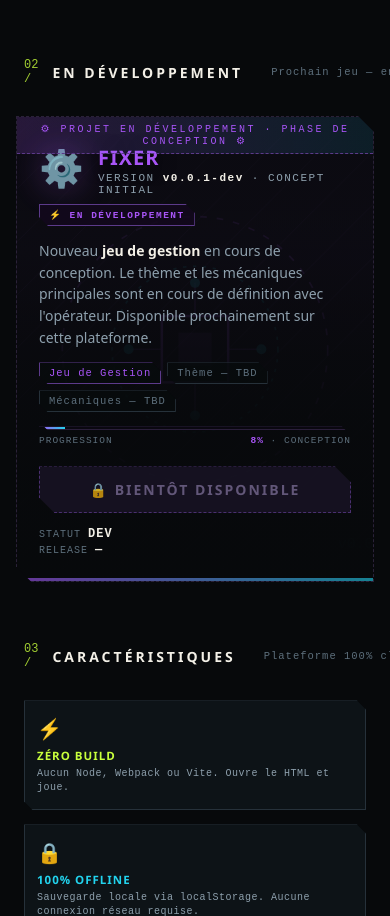
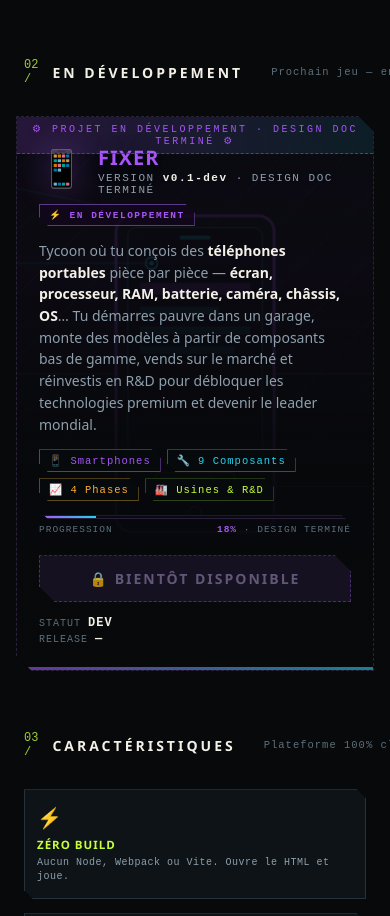
Before and after one commit to 4kraa/game-center, a plain HTML site: page index.html in a window 390 px wide. Shown: the part 1314-2230 px from the top of the page. Drawn offline with Linux system fonts and the light colour scheme.

Commit message:
Fixer v0.1-dev : design doc terminé + theme smartphones sur l'index
Design doc complet (fixer_design.md) :
- Pitch : concevoir des telephones portables piece par piece depuis un garage
- Boucle de gameplay : projet -> selection composants -> assemblage -> production -> vente -> R&D
- 9 slots de composants detailles : ecran, CPU, RAM, stockage, batterie, camera, chassis, OS, connectique
- 4 scores : PERF, DISPLAY, CAMERA, BATTERY LIFE
- 6 segments de clientele (etudiants, gamers, photo, business...)
- 4 phases de progression : garage -> atelier -> PME -> multinationale
- Systeme economique : couts composants + assemblage + R&D + marketing vs revenus
- Etapes de developpement + decisions en attente

Carte Fixer sur index.html mise a jour :
- Progression 8% -> 18% (DESIGN TERMINÉ)
- Version v0.0.1-dev -> v0.1-dev
- Theme revele : 'Tycoon ou tu conçois des telephones portables piece par piece'
- Tags concrets : Smartphones, 9 Composants, 4 Phases, Usines & R&D
- Icône changee : ⚙️ -> 📱
- SVG : schéma d'un telephone avec callouts (SCR, CAM, CPU, RAM, BAT)
- Bandeau : 'PHASE DE CONCEPTION' -> 'DESIGN DOC TERMINÉ'

```diff
--- a/index.html
+++ b/index.html
@@ -426,7 +426,7 @@ h1{
   <!-- ========= DEV CARD : FIXER ========= -->
   <div class="cards" style="grid-template-columns:1fr;max-width:680px">
     <div class="gcard dev" aria-disabled="true">
-      <div class="devBanner">⚙ PROJET EN DÉVELOPPEMENT · PHASE DE CONCEPTION ⚙</div>
+      <div class="devBanner">⚙ PROJET EN DÉVELOPPEMENT · DESIGN DOC TERMINÉ ⚙</div>
       <div class="gcScene"><svg viewBox="0 0 480 280" preserveAspectRatio="xMidYMid slice">
         <defs>
           <linearGradient id="devbg" x1="0" y1="0" x2="0" y2="1"><stop offset="0" stop-color="#1a1228"/><stop offset="1" stop-color="#07060c"/></linearGradient>
@@ -436,54 +436,69 @@ h1{
         </defs>
         <rect width="480" height="280" fill="url(#devbg)"/>
         <rect width="480" height="280" fill="url(#devpat)"/>
-        <circle cx="240" cy="140" r="80" fill="none" stroke="#a855f7" stroke-width="1" stroke-dasharray="4 6" opacity=".5">
-          <animateTransform attributeName="transform" type="rotate" from="0 240 140" to="360 240 140" dur="20s" repeatCount="indefinite"/>
-        </circle>
-        <circle cx="240" cy="140" r="50" fill="none" stroke="#22d3ee" stroke-width="1" stroke-dasharray="2 4" opacity=".4">
-          <animateTransform attributeName="transform" type="rotate" from="360 240 140" to="0 240 140" dur="14s" repeatCount="indefinite"/>
-        </circle>
-        <g opacity=".7">
-          <rect x="220" y="120" width="40" height="40" fill="none" stroke="#a855f7" stroke-width="1.5"/>
-          <rect x="230" y="130" width="20" height="20" fill="#a855f7" opacity=".3"/>
-          <line x1="220" y1="140" x2="200" y2="140" stroke="#a855f7" stroke-width="1" opacity=".5"/>
-          <line x1="260" y1="140" x2="280" y2="140" stroke="#a855f7" stroke-width="1" opacity=".5"/>
-          <line x1="240" y1="120" x2="240" y2="100" stroke="#a855f7" stroke-width="1" opacity=".5"/>
-          <line x1="240" y1="160" x2="240" y2="180" stroke="#a855f7" stroke-width="1" opacity=".5"/>
-          <circle cx="200" cy="140" r="3" fill="#22d3ee" opacity=".7"/>
-          <circle cx="280" cy="140" r="3" fill="#22d3ee" opacity=".7"/>
-          <circle cx="240" cy="100" r="3" fill="#22d3ee" opacity=".7"/>
-          <circle cx="240" cy="180" r="3" fill="#22d3ee" opacity=".7"/>
+        <!-- Smartphone schematic -->
+        <g opacity=".85">
+          <rect x="200" y="50" width="80" height="160" rx="8" fill="none" stroke="#a855f7" stroke-width="1.5"/>
+          <rect x="206" y="56" width="68" height="148" rx="4" fill="#0a0814" stroke="#22d3ee" stroke-width=".5" opacity=".6"/>
+          <!-- Speaker -->
+          <rect x="232" y="60" width="16" height="2" rx="1" fill="#22d3ee" opacity=".7"/>
+          <!-- Camera lens -->
+          <circle cx="218" cy="74" r="3" fill="none" stroke="#22d3ee" stroke-width=".8"/>
+          <circle cx="218" cy="74" r="1.2" fill="#22d3ee"/>
+          <!-- Screen content lines -->
+          <rect x="212" y="84" width="56" height="6" fill="#a855f7" opacity=".4"/>
+          <rect x="212" y="96" width="40" height="4" fill="#22d3ee" opacity=".3"/>
+          <rect x="212" y="106" width="56" height="4" fill="#22d3ee" opacity=".3"/>
+          <rect x="212" y="116" width="48" height="4" fill="#22d3ee" opacity=".3"/>
+          <!-- Battery icon -->
+          <rect x="220" y="180" width="40" height="14" rx="2" fill="none" stroke="#c8ff3c" stroke-width=".8" opacity=".6"/>
+          <rect x="260" y="184" width="2" height="6" fill="#c8ff3c" opacity=".6"/>
+          <rect x="222" y="182" width="28" height="10" rx="1" fill="#c8ff3c" opacity=".3"/>
+          <!-- Home button / nav -->
+          <circle cx="240" cy="200" r="3" fill="none" stroke="#a855f7" stroke-width=".8"/>
+          <!-- Component callouts -->
+          <line x1="218" y1="74" x2="120" y2="74" stroke="#22d3ee" stroke-width=".5" opacity=".5"/>
+          <text x="118" y="76" font-family="monospace" font-size="8" fill="#22d3ee" opacity=".7" text-anchor="end">CAM</text>
+          <line x1="200" y1="130" x2="100" y2="130" stroke="#a855f7" stroke-width=".5" opacity=".5"/>
+          <text x="98" y="132" font-family="monospace" font-size="8" fill="#a855f7" opacity=".7" text-anchor="end">CPU</text>
+          <line x1="280" y1="130" x2="380" y2="130" stroke="#a855f7" stroke-width=".5" opacity=".5"/>
+          <text x="382" y="132" font-family="monospace" font-size="8" fill="#a855f7" opacity=".7">RAM</text>
+          <line x1="280" y1="187" x2="380" y2="187" stroke="#c8ff3c" stroke-width=".5" opacity=".5"/>
+          <text x="382" y="189" font-family="monospace" font-size="8" fill="#c8ff3c" opacity=".7">BAT</text>
+          <line x1="218" y1="50" x2="120" y2="30" stroke="#22d3ee" stroke-width=".5" opacity=".5"/>
+          <text x="118" y="32" font-family="monospace" font-size="8" fill="#22d3ee" opacity=".7" text-anchor="end">SCR</text>
         </g>
         <g fill="#a855f7" opacity=".35" font-family="monospace" font-size="9">
           <text x="20" y="30">&gt; INIT_FIXER.SYS</text>
-          <text x="20" y="50">&gt; LOADING_THEME...</text>
-          <text x="20" y="70">&gt; AWAITING_INPUT</text>
+          <text x="20" y="50">&gt; LOADING_COMPONENTS...</text>
+          <text x="20" y="70">&gt; DESIGN_DOC_READY</text>
         </g>
         <g fill="#22d3ee" opacity=".4" font-family="monospace" font-size="9">
-          <text x="380" y="260" text-anchor="end">v0.0.1-dev</text>
+          <text x="380" y="270" text-anchor="end">v0.1-dev</text>
         </g>
       </svg></div>
       <div class="gcVeil"></div>
       <div class="gcBody">
         <div class="gcTop">
           <div class="gcIconWrap">
-            <div class="gcIcon">⚙️</div>
+            <div class="gcIcon">📱</div>
             <div>
               <div class="gcTitle">FIXER</div>
-              <div class="gcVer">VERSION <b>v0.0.1-dev</b> · CONCEPT INITIAL</div>
+              <div class="gcVer">VERSION <b>v0.1-dev</b> · DESIGN DOC TERMINÉ</div>
             </div>
           </div>
           <span class="gcBadge dev">⚡ EN DÉVELOPPEMENT</span>
         </div>
-        <p class="gcDesc">Nouveau <b>jeu de gestion</b> en cours de conception. Le thème et les mécaniques principales sont en cours de définition avec l'opérateur. Disponible prochainement sur cette plateforme.</p>
+        <p class="gcDesc">Tycoon où tu conçois des <b>téléphones portables</b> pièce par pièce — <b>écran, processeur, RAM, batterie, caméra, châssis, OS</b>… Tu démarres pauvre dans un garage, monte des modèles à partir de composants bas de gamme, vends sur le marché et réinvestis en R&D pour débloquer les technologies premium et devenir le leader mondial.</p>
         <div class="gcTags">
-          <span class="gcTag" style="color:var(--violet);border-color:#5c3a8a">Jeu de Gestion</span>
-          <span class="gcTag" style="color:var(--dim)">Thème — TBD</span>
-          <span class="gcTag" style="color:var(--dim)">Mécaniques — TBD</span>
+          <span class="gcTag" style="color:var(--violet);border-color:#5c3a8a">📱 Smartphones</span>
+          <span class="gcTag" style="color:var(--cyan);border-color:#1d5866">🔧 9 Composants</span>
+          <span class="gcTag" style="color:var(--amber);border-color:#5c4a1c">📈 4 Phases</span>
+          <span class="gcTag" style="color:var(--lime);border-color:#2d4218">🏭 Usines & R&D</span>
         </div>
         <div>
-          <div class="progressBar"><i></i></div>
-          <div class="progressLabel"><span>PROGRESSION</span><span><b>8%</b> · CONCEPTION</span></div>
+          <div class="progressBar"><i style="width:18%"></i></div>
+          <div class="progressLabel"><span>PROGRESSION</span><span><b>18%</b> · DESIGN TERMINÉ</span></div>
         </div>
         <div class="gcFooter">
           <button class="gcPlay" disabled>🔒 BIENTÔT DISPONIBLE</button>
```
Also changed, not shown: 1 other file.
